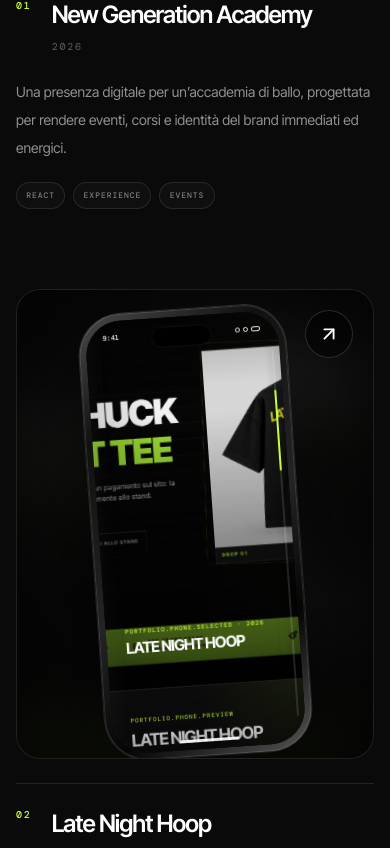
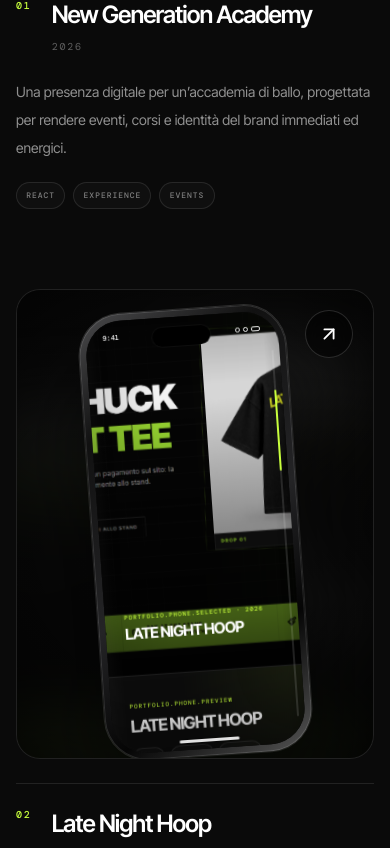
Before and after one commit to Mattia471/mattiacucuzza.com, a React (Vite) app: page / in a window 390 px wide. Shown: the part 3856-4704 px from the top of the page. Built offline with nearby package versions, Linux system fonts and the light colour scheme; a web font is replaced by a local one.

Commit message:
fix: keep phone auto-scroll proportional across breakpoints

```diff
--- a/src/index.css
+++ b/src/index.css
@@ -338,8 +338,7 @@ video {
 
 .iphone-scroll-hero {
   position: relative;
-  height: 100%;
-  min-height: 100%;
+  width: 100%;
   aspect-ratio: 390 / 844;
   overflow: hidden;
   background: #0a0a0a;
@@ -390,7 +389,8 @@ video {
 }
 
 .iphone-scroll-copy {
-  min-height: 58%;
+  width: 100%;
+  aspect-ratio: 390 / 400;
   padding: 1.65rem 1.15rem 1.35rem;
   color: white;
   background:
@@ -438,8 +438,8 @@ video {
 
 .iphone-scroll-detail {
   position: relative;
-  height: 78%;
-  min-height: 78%;
+  width: 100%;
+  aspect-ratio: 390 / 560;
   overflow: hidden;
   background: #050505;
 }
@@ -464,7 +464,8 @@ video {
 
 .iphone-scroll-end {
   display: flex;
-  min-height: 19%;
+  width: 100%;
+  aspect-ratio: 390 / 130;
   align-items: center;
   justify-content: space-between;
   gap: 1rem;
@@ -535,21 +536,21 @@ video {
 }
 
 @media (hover: hover) and (pointer: fine) {
-  .project-block:not(:has(.project-device-stage.is-private)):hover .iphone-scroll-track {
+  .project-block:not(.is-coming-soon):hover .iphone-scroll-track {
     animation: iphone-content-scroll 8.5s cubic-bezier(0.62, 0, 0.28, 1) infinite;
   }
 
-  .project-block:not(:has(.project-device-stage.is-private)):hover .iphone-scrollbar i {
+  .project-block:not(.is-coming-soon):hover .iphone-scrollbar i {
     animation: iphone-scroll-thumb 8.5s cubic-bezier(0.62, 0, 0.28, 1) infinite;
   }
 }
 
 @media (hover: none) {
-  .reveal.is-visible .project-block:not(:has(.project-device-stage.is-private)) .iphone-scroll-track {
+  .reveal.is-visible .project-block:not(.is-coming-soon) .iphone-scroll-track {
     animation: iphone-content-scroll 8.5s cubic-bezier(0.62, 0, 0.28, 1) 1 both;
   }
 
-  .reveal.is-visible .project-block:not(:has(.project-device-stage.is-private)) .iphone-scrollbar i {
+  .reveal.is-visible .project-block:not(.is-coming-soon) .iphone-scrollbar i {
     animation: iphone-scroll-thumb 8.5s cubic-bezier(0.62, 0, 0.28, 1) 1 both;
   }
 }
```
